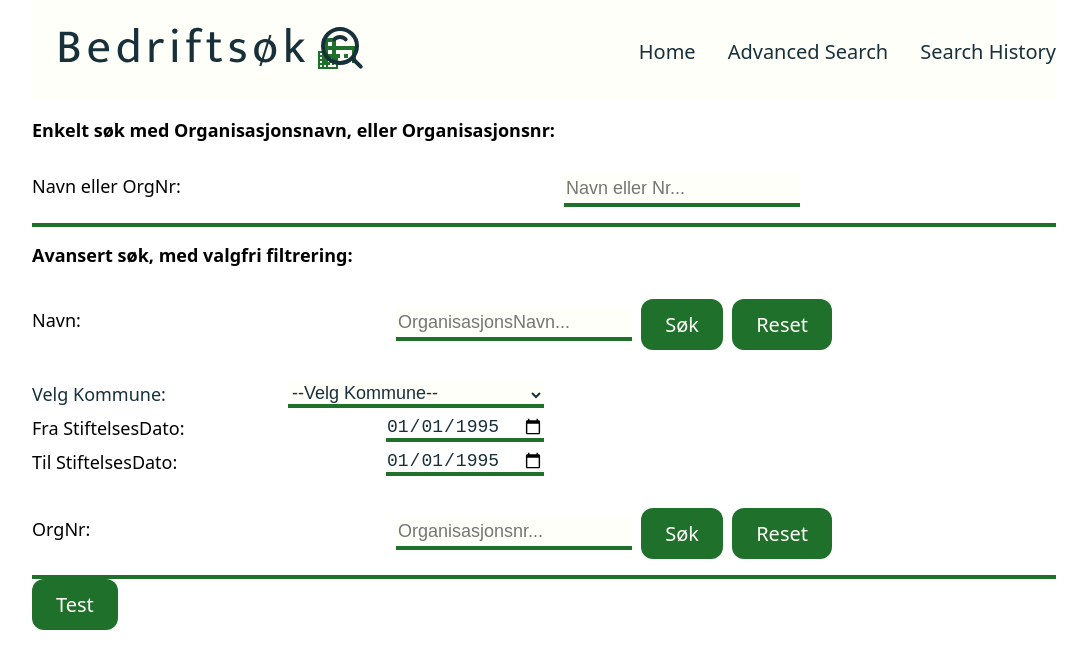
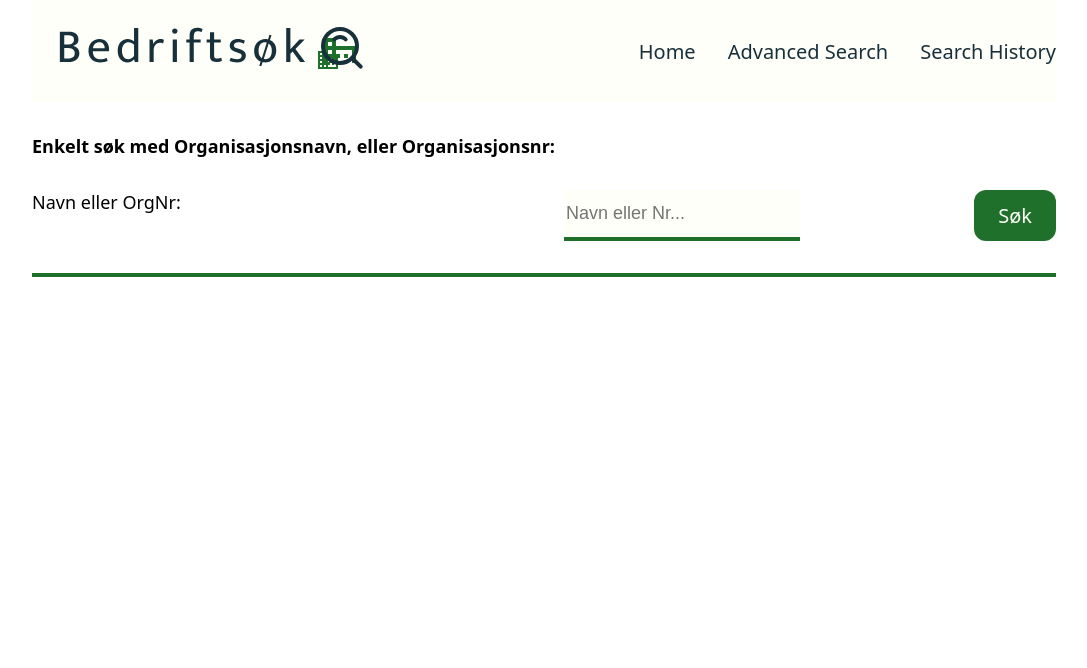
Before and after one commit to JohnB08/ModulDOppgave3React, a React (Vite) app in the folder ReactOppgave3/: page / in a window 1280 px wide. Shown: the top 668 px of the page, without its empty margins (96-1183 px from the left). Built offline with nearby package versions, Linux system fonts and the light colour scheme.

Commit message:
delvis funksjonalitet

```diff
--- a/ReactOppgave3/src/App.tsx
+++ b/ReactOppgave3/src/App.tsx
@@ -1,7 +1,6 @@
 
 import './App.css'
 import { BasicSearch } from './Components/BasicSearch/BasicSearch'
-import { Button } from './Components/Button/Button'
 import { FilterContainer } from './Components/FilterContainer/FilterContainer'
 import { NavBar } from './Components/NavBar/NavBar'
 import { OutputField } from './Components/OutputField/OutputField'
@@ -10,16 +9,30 @@ import { ChangeEvent, useState } from 'react'
 
 export default function App() {
 
+
+  interface MainData{
+    _embedded: any
+    _links: any
+    page: any
+  }
+
   const [name, setName] = useState<string|undefined>("")
-  const [orgnr, setOrgNr] = useState<string|undefined>("")
+  const [orgnr, setOrgNr] = useState<string|undefined>()
   const [startdate, setStartDate] = useState<string|undefined>("")
   const [endDate, setEndDate] = useState<string|undefined>("")
   const [kommuneCode, setKommuneCode] = useState<string|undefined>("")
+  const [pageState, setPageState] = useState<string|undefined>("Home")
   const mainUrl = "https://data.brreg.no/enhetsregisteret/api/enheter?size=10"
   const [url, setUrl] = useState(mainUrl)
-  const {data, error} = useFetchApi<any>(url, undefined)
+  const {data, error, isLoading} = useFetchApi<MainData>(url, undefined)
   const sanitizeList = /[{!"£$#¤%&/()=?+´`}]/;
 
+
+  /**
+   * Leser søkeinput på "home" og søker enten etter navn eller nr basert på hva bruker skriver inn. Mangler Error Tilbakemelding.
+   * @param event oppdaterer etterhvert som bruker skriver basert på changeevent.
+   * @returns kjører enten newOrgNr() eller setName() basert på input
+   */
   const readInput = (event: ChangeEvent<HTMLInputElement>) =>{
     event.target.value === "" ? (setOrgNr(""), setName(""), setUrl(mainUrl)) : event.target.value
     let potInput = event.target.value
@@ -28,20 +41,56 @@ export default function App() {
     needClean ? event.target.value = "" : parseInt(potInput) ? newOrgNr(event) : (setName(potInput), console.log("nytt navn: ", potInput), console.log(url))
   }
 
+  /**
+   * Oppdaterer name basert på inputfelt
+   * @param event
+   */
+  const newName = (event: ChangeEvent<HTMLInputElement>) =>{
+    let potNewName = event.target.value
+    let needClean = sanitizeList.test(potNewName)
+    needClean ? event.target.value = "" : setName(potNewName)
+  }
+  /**
+   * Oppdaterer orgnr basert på inputfelt
+   * @param event
+   */
+  const newOrgNr = (event: ChangeEvent<HTMLInputElement>)=>{
+  let potOrgNr = event.target.value
+  potOrgNr.length === 9 ? setOrgNr(potOrgNr) : null
+  console.log("Nytt orgnr: ", potOrgNr)
+  }
+
+  /**
+   * oppdaterer startdato søkeparameter basert på datoinput
+   * @param event
+   */
   const updateStartDate = (event: ChangeEvent<HTMLInputElement>) =>{
       setStartDate(event.target.value)
       console.log(startdate)
     }
 
+  /**
+   * oppdaterer sluttdato søkeparameter basert på datoinput
+   * @param event
+   */
   const updateEndDate = (event:ChangeEvent<HTMLInputElement>)=>{
       setEndDate(event.target.value)
       console.log(endDate)
     }
 
+  /**
+   * oppdaterer kommunekode basert på dropdown value
+   * @param event
+   */
   const updateKommuneCode = (event:ChangeEvent<HTMLInputElement>)=>{
       setKommuneCode(event.target.value)
       console.log(kommuneCode)
     }
+
+
+  /**
+   * resetter alle søkeparametere.
+   */
   const resetFilters=()=>{
       setName("")
       setEndDate("")
@@ -50,47 +99,73 @@ export default function App() {
       setOrgNr("")
       setUrl(mainUrl)
     }
-    const nextPageHandler = (data) =>{
-      setUrl(data._links.next.href)
-    }
-    const firstPageHandler = (data) =>{
-      setUrl(data._links.first.href)
-    }
-    const lastPageHandler = (data)=>{
-      setUrl(data._links.last.href)
-    }
-    const prevPageHandler = (data)=>{
-      console.log(data._links.prev)
-      setUrl(data._links.prev.href)
+
+  /**
+   * Går til neste side hvis det er flere sider å vise.
+   * @param data
+   */
+  const nextPageHandler = (data:MainData | null) =>{
+      data? setUrl(data._links.next.href) : null
     }
 
-  const newOrgNr = (event: ChangeEvent<HTMLInputElement>)=>{
-    let potOrgNr = event.target.value
-    setOrgNr(potOrgNr)
-    console.log("Nytt orgnr: ", potOrgNr)
+  /**
+   * Går tilbake til første side hvis første side er tilgjengelig.
+   * @param data
+   */
+  const firstPageHandler = (data:MainData | null) =>{
+      data ? setUrl(data._links.first.href) : null
     }
 
+  /**
+   * Går til siste side hvis siste side er tilgjengelig.
+   * @param data
+   */
+  const lastPageHandler = (data:MainData | null)=>{
+      data ? setUrl(data._links.last.href) : null
+    }
+
+  /**
+   * Går til forrige side hvis forrige side er tilgjengelig.
+   * @param data
+   */
+  const prevPageHandler = (data:MainData | null)=>{
+      data? setUrl(data._links.prev.href) : null
+    }
+
+  /**
+   * setter pagestate til "home"
+   */
+  const setHome = () =>{
+      setPageState("Home")
+    }
+
+  /**
+   * setter pagestate til "advanced"
+   */
+  const setAdvanced = () =>{
+      setPageState("Advanced")
+    }
+
+  /**
+   * oppdaterer url med queries
+   */
 const updateApiData = () =>{
     let addedName = name?  `&navn=${name}` : name
     let addedOrgNr = orgnr? `&organisasjonsnummer=${orgnr}` : orgnr
     let addedStartDate = startdate? `&fraStiftelsesdato=${startdate}` : startdate
     let addedEndDate = endDate? `&tilStiftelsesdato=${endDate}` : endDate
     let addedKommuneCode = kommuneCode? `&kommunenummer=${kommuneCode}` : kommuneCode
-    console.log(mainUrl)
     let newUrl = `${mainUrl}${addedName ? addedName : ""}${addedOrgNr ? addedOrgNr : ""}${addedStartDate? addedStartDate: ""}${addedEndDate? addedEndDate: ""}${addedKommuneCode?addedKommuneCode:""}`
-    console.log(newUrl)
     setUrl(newUrl)
-    console.log("Clicked!")
   }
   console.log(data)
 
   return(
     <>
-    <NavBar></NavBar>
-    <BasicSearch onChangeInputField={readInput}></BasicSearch>
-    <FilterContainer onClickReset={resetFilters} onClickSearch={updateApiData} onChangeHandlerDateTo={updateEndDate} onChangeHandlerDateFrom={updateStartDate} onChangeHandlerInputField={undefined} onSelectHandler={updateKommuneCode} SelectedKommune={kommuneCode}></FilterContainer>
-    <Button buttonText="Test" buttonType='Filled' onClick={updateApiData}></Button>
-    {data? <OutputField data={data._embedded.enheter} nextHandlerFunction={()=>nextPageHandler(data)} prevHandlerFunction={()=>prevPageHandler(data)} startHandlerFunction={()=>firstPageHandler(data)} endHandlerFunction={()=>lastPageHandler(data)}></OutputField> : ""}
+    <NavBar homeBtnHandler={setHome} advancedSearchHandler={setAdvanced}></NavBar>
+    {pageState === "Home" ? <BasicSearch onChangeInputField={readInput} onClickHandler={updateApiData}></BasicSearch> : ""}
+    {pageState === "Advanced" ? <FilterContainer onClickReset={resetFilters} onClickSearch={updateApiData} onChangeHandlerDateTo={updateEndDate} onChangeHandlerDateFrom={updateStartDate} onChangeHandlerInputFieldName={newName} onChangeHandlerInputFieldOrgNr={newOrgNr} onSelectHandler={updateKommuneCode} SelectedKommune={kommuneCode}></FilterContainer> : ""}
+    {isLoading? "" : error? {error} : data?._embedded ? <OutputField data={data._embedded.enheter} nextHandlerFunction={()=>nextPageHandler(data)} prevHandlerFunction={()=>prevPageHandler(data)} startHandlerFunction={()=>firstPageHandler(data)} endHandlerFunction={()=>lastPageHandler(data)}></OutputField> : <p>Ingen Resultat</p>}
 
     </>
   )
--- a/ReactOppgave3/src/Components/BasicSearch/BasicSearch.module.css
+++ b/ReactOppgave3/src/Components/BasicSearch/BasicSearch.module.css
@@ -2,9 +2,14 @@
     display: flex;
     flex-direction: column;
     gap: 2rem;
-    padding: 1rem 0;
+    padding: 2rem 0;
     border-bottom: 0.25rem solid var(--accent);
 }
 .BasicSearch h3{
     font-size: 1.125rem;
 }
+.SearchContainer{
+    display: flex;
+    width: 100%;
+    justify-content: space-between;
+}
--- a/ReactOppgave3/src/Components/BasicSearch/BasicSearch.tsx
+++ b/ReactOppgave3/src/Components/BasicSearch/BasicSearch.tsx
@@ -1,19 +1,24 @@
-import { ChangeEventHandler } from "react"
+import { ChangeEventHandler, MouseEventHandler } from "react"
 import { InputField } from "../InputField/InputField"
 import Style from "./BasicSearch.module.css"
+import { Button } from "../Button/Button"
 
 
 
 interface BasicSearchProp{
-    onChangeInputField: ChangeEventHandler | undefined
+    onChangeInputField: ChangeEventHandler | undefined,
+    onClickHandler: MouseEventHandler | undefined
 }
 
-export const BasicSearch = ({onChangeInputField}: BasicSearchProp)=>{
+export const BasicSearch = ({onChangeInputField, onClickHandler}: BasicSearchProp)=>{
     return(
         <>
         <div className={Style.BasicSearch}>
         <h3>Enkelt søk med Organisasjonsnavn, eller Organisasjonsnr: </h3>
+        <div className={Style.SearchContainer}>
         <InputField placeholder="Navn eller Nr..." name="Navn eller OrgNr: " onChangeFunction={onChangeInputField}></InputField>
+        <Button buttonText="Søk" buttonType="Filled" onClick={onClickHandler}></Button>
+        </div>
         </div>
         </>
     )
--- a/ReactOppgave3/src/Components/DateSelector/DateSelector.tsx
+++ b/ReactOppgave3/src/Components/DateSelector/DateSelector.tsx
@@ -9,7 +9,7 @@ interface DateProps{
 export const DateSelector = ({toOrFrom, onChangeFunction}: DateProps) =>{
     return(
     <label className={Style.InputLabel}> {(toOrFrom === "to") ? "Til StiftelsesDato: " : "Fra StiftelsesDato: "}
-    <input className={Style.DateInput} type="Date" onChange={onChangeFunction} defaultValue={"1995-01-01"}></input>
+    <input className={Style.DateInput} type="Date" onChange={onChangeFunction} defaultValue={"1995-01-01"} min={"1995-01-01"}></input>
     </label>
     )
 }
--- a/ReactOppgave3/src/Components/FilterContainer/FilterContainer.tsx
+++ b/ReactOppgave3/src/Components/FilterContainer/FilterContainer.tsx
@@ -10,18 +10,19 @@ interface FilterProps{
     onClickReset: MouseEventHandler | undefined
     onChangeHandlerDateTo: ChangeEventHandler | undefined
     onChangeHandlerDateFrom: ChangeEventHandler | undefined
-    onChangeHandlerInputField: ChangeEventHandler | undefined
+    onChangeHandlerInputFieldName: ChangeEventHandler | undefined
+    onChangeHandlerInputFieldOrgNr: ChangeEventHandler | undefined
     onSelectHandler: FormEventHandler | undefined
     SelectedKommune: string | undefined
 }
 
 
-export const FilterContainer = ({onClickSearch, onClickReset, onChangeHandlerDateTo, onChangeHandlerDateFrom, onChangeHandlerInputField, onSelectHandler, SelectedKommune}: FilterProps) =>{
+export const FilterContainer = ({onClickSearch, onClickReset, onChangeHandlerDateTo, onChangeHandlerDateFrom, onChangeHandlerInputFieldName, onChangeHandlerInputFieldOrgNr,  onSelectHandler, SelectedKommune}: FilterProps) =>{
     return(
         <div className={Style.FilterContainer}>
             <h3>Avansert søk, med valgfri filtrering: </h3>
             <div className={Style.NameInputContainer}>
-                <InputField placeholder="OrganisasjonsNavn..." name="Navn: " onChangeFunction={onChangeHandlerInputField}></InputField>
+                <InputField placeholder="OrganisasjonsNavn..." name="Navn: " onChangeFunction={onChangeHandlerInputFieldName}></InputField>
                 <Button buttonType="Filled" buttonText={"Søk"} onClick={onClickSearch}></Button>
                 <Button buttonType="Filled" buttonText={"Reset"} onClick={onClickReset}></Button>
             </div>
@@ -31,7 +32,7 @@ export const FilterContainer = ({onClickSearch, onClickReset, onChangeHandlerDat
                 <DateSelector toOrFrom="to" onChangeFunction={onChangeHandlerDateTo}></DateSelector>
             </div>
             <div className={Style.OrgNrInputContainer}>
-                <InputField placeholder="Organisasjonsnr..." name="OrgNr: " onChangeFunction={onChangeHandlerInputField}></InputField>
+                <InputField placeholder="Organisasjonsnr..." name="OrgNr: " onChangeFunction={onChangeHandlerInputFieldOrgNr}></InputField>
                 <Button buttonType="Filled" buttonText={"Søk"} onClick={onClickSearch}></Button>
                 <Button buttonType="Filled" buttonText={"Reset"} onClick={onClickReset}></Button>
             </div>
--- a/ReactOppgave3/src/Components/Logo/Logo.tsx
+++ b/ReactOppgave3/src/Components/Logo/Logo.tsx
@@ -1,6 +1,11 @@
 import Style from "./Logo.module.css"
 import mainLogo from "../../assets/BedriftsøkLogo.svg"
 
+
+/**
+ * Logo til bediftsøk
+ * @returns img element med logo
+ */
 export const Logo = () =>{
     return(
         <img src={mainLogo} className={Style.mainLogo}></img>
--- a/ReactOppgave3/src/CustomHooks/fetchApi.tsx
+++ b/ReactOppgave3/src/CustomHooks/fetchApi.tsx
@@ -3,6 +3,7 @@ import { useEffect, useState } from "react"
 interface ApiResponse<T>{
     data: T|null
     error: any;
+    isLoading: boolean
 }
 const mainUrl = "https://data.brreg.no/enhetsregisteret/api/enheter?size=10"
 /**
@@ -15,6 +16,7 @@ const mainUrl = "https://data.brreg.no/enhetsregisteret/api/enheter?size=10"
 export function useFetchApi<T>(url: string, options: any): ApiResponse<T>{
     const [data, setData] = useState<T|null>(null)
     const [error, setError] = useState<any>(null)
+    const isLoading = data===null && error===null ? true : false
 
     useEffect(()=>{
         const fetchApi = async()=>{
@@ -29,5 +31,5 @@ export function useFetchApi<T>(url: string, options: any): ApiResponse<T>{
         }
         fetchApi();
     }, [url])
-    return {data, error}
+    return {data, error, isLoading}
 }
```
Also changed, not shown: ReactOppgave3/src/Components/NavBar/NavBar.tsx (+11 -4 lines), ReactOppgave3/src/Components/OutputField/OutputField.module.css (+7 -0 lines), ReactOppgave3/src/Components/OutputField/OutputField.tsx (+34 -11 lines). Lines whose indentation alone changed are shown as unchanged.
